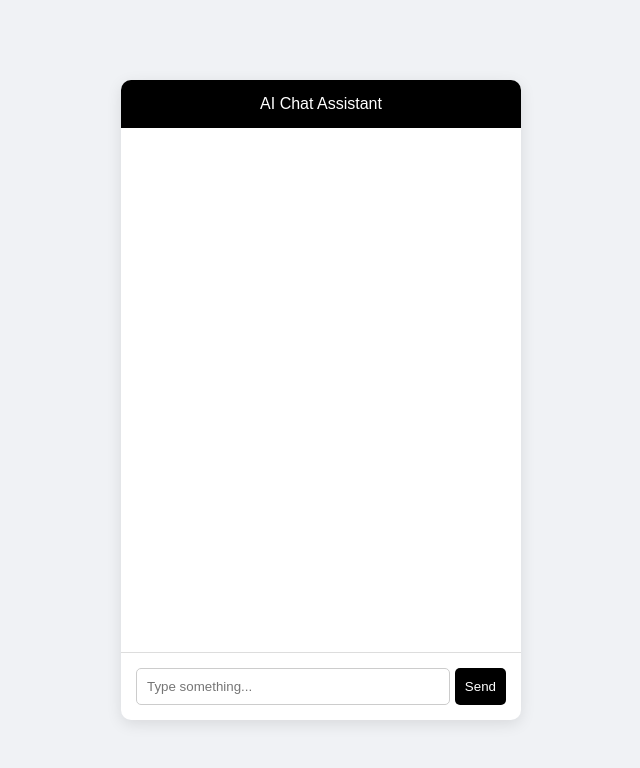
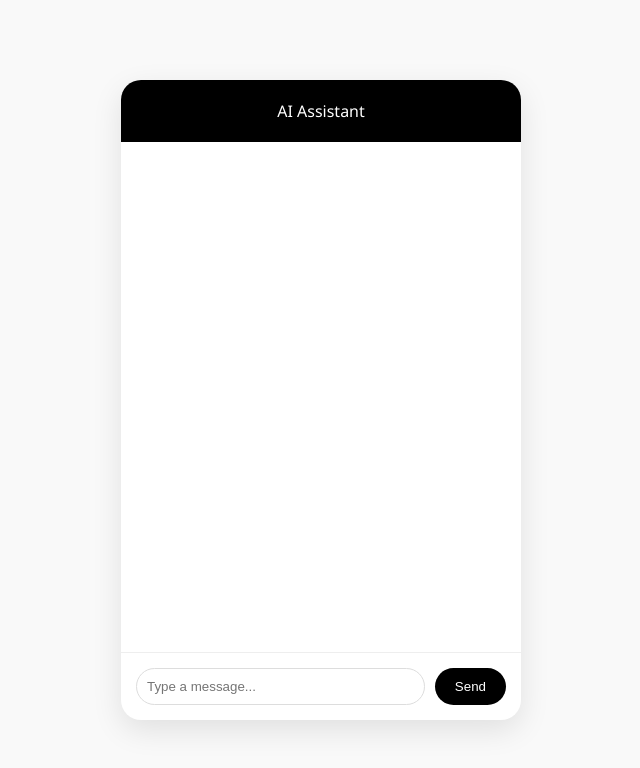
Before and after one commit to ghazghazibahaeddin-arch/my-ai-app, a plain HTML site: page index.html in a window 1280 px wide. Shown: the whole page, without its empty margins (319-959 px from the left). Drawn offline with Linux system fonts and the light colour scheme.

Commit message:
Update index.html

```diff
--- a/index.html
+++ b/index.html
@@ -3,28 +3,26 @@
 <head>
     <meta charset="UTF-8">
     <meta name="viewport" content="width=device-width, initial-scale=1.0">
-    <title>AI Smart Chat</title>
+    <title>AI Professional Chat</title>
     <style>
-        body { font-family: Arial, sans-serif; background: #f0f2f5; display: flex; justify-content: center; align-items: center; height: 100vh; margin: 0; }
-        .container { width: 400px; background: white; border-radius: 10px; box-shadow: 0 4px 15px rgba(0,0,0,0.1); display: flex; flex-direction: column; height: 80vh; }
-        .header { background: #000; color: white; padding: 15px; text-align: center; border-radius: 10px 10px 0 0; }
-        #chat-box { flex: 1; padding: 15px; overflow-y: auto; display: flex; flex-direction: column; gap: 10px; }
-        .msg { padding: 10px; border-radius: 10px; max-width: 80%; font-size: 14px; }
+        body { font-family: 'Segoe UI', sans-serif; background: #f9f9f9; display: flex; justify-content: center; align-items: center; height: 100vh; margin: 0; }
+        .chat-card { width: 400px; background: white; border-radius: 20px; box-shadow: 0 10px 30px rgba(0,0,0,0.1); display: flex; flex-direction: column; height: 80vh; }
+        .header { background: #000; color: white; padding: 20px; text-align: center; border-radius: 20px 20px 0 0; }
+        #chat-box { flex: 1; padding: 20px; overflow-y: auto; display: flex; flex-direction: column; gap: 10px; }
+        .msg { padding: 12px; border-radius: 15px; font-size: 14px; max-width: 80%; }
         .user { align-self: flex-end; background: #007bff; color: white; }
-        .ai { align-self: flex-start; background: #e9ecef; color: #333; }
-        .input-area { padding: 15px; border-top: 1px solid #ddd; display: flex; gap: 5px; }
-        input { flex: 1; padding: 10px; border: 1px solid #ccc; border-radius: 5px; outline: none; }
-        button { background: #000; color: white; border: none; padding: 10px; border-radius: 5px; cursor: pointer; }
-        .error { color: red; text-align: center; font-size: 12px; margin-bottom: 5px; display: none; }
+        .ai { align-self: flex-start; background: #f1f1f1; color: #333; }
+        .input-area { padding: 15px; border-top: 1px solid #eee; display: flex; gap: 10px; }
+        input { flex: 1; border: 1px solid #ddd; padding: 10px; border-radius: 20px; outline: none; }
+        button { background: #000; color: white; border: none; padding: 10px 20px; border-radius: 20px; cursor: pointer; }
     </style>
 </head>
 <body>
-    <div class="container">
-        <div class="header">AI Chat Assistant</div>
+    <div class="chat-card">
+        <div class="header">AI Assistant</div>
         <div id="chat-box"></div>
-        <div id="error-msg" class="error">Engine Offline. Make sure Replit is Running!</div>
         <div class="input-area">
-            <input type="text" id="user-input" placeholder="Type something...">
+            <input type="text" id="user-input" placeholder="Type a message...">
             <button onclick="send()">Send</button>
         </div>
     </div>
@@ -33,17 +31,15 @@
         async function send() {
             const input = document.getElementById('user-input');
             const box = document.getElementById('chat-box');
-            const err = document.getElementById('error-msg');
             if(!input.value.trim()) return;
 
             const text = input.value;
             box.innerHTML += `<div class="msg user">${text}</div>`;
             input.value = '';
-            err.style.display = 'none';
 
             try {
-                // الرابط الدقيق مع الشرطتين كما في الصورة
-                const res = await fetch("https://passionate-shabby-fonts--snapwild34.replit.app/chat", {
+                // الاتصال الآن داخلي بنفس الموقع!
+                const res = await fetch("/api/chat", {
                     method: "POST",
                     headers: { "Content-Type": "application/json" },
                     body: JSON.stringify({ prompt: text })
@@ -53,7 +49,7 @@
                 const reply = data.choices[0].message.content;
                 box.innerHTML += `<div class="msg ai">${reply}</div>`;
             } catch (e) {
-                err.style.display = 'block';
+                box.innerHTML += `<div class="msg ai" style="color:red">Error: Connection failed.</div>`;
             }
             box.scrollTop = box.scrollHeight;
         }
```
